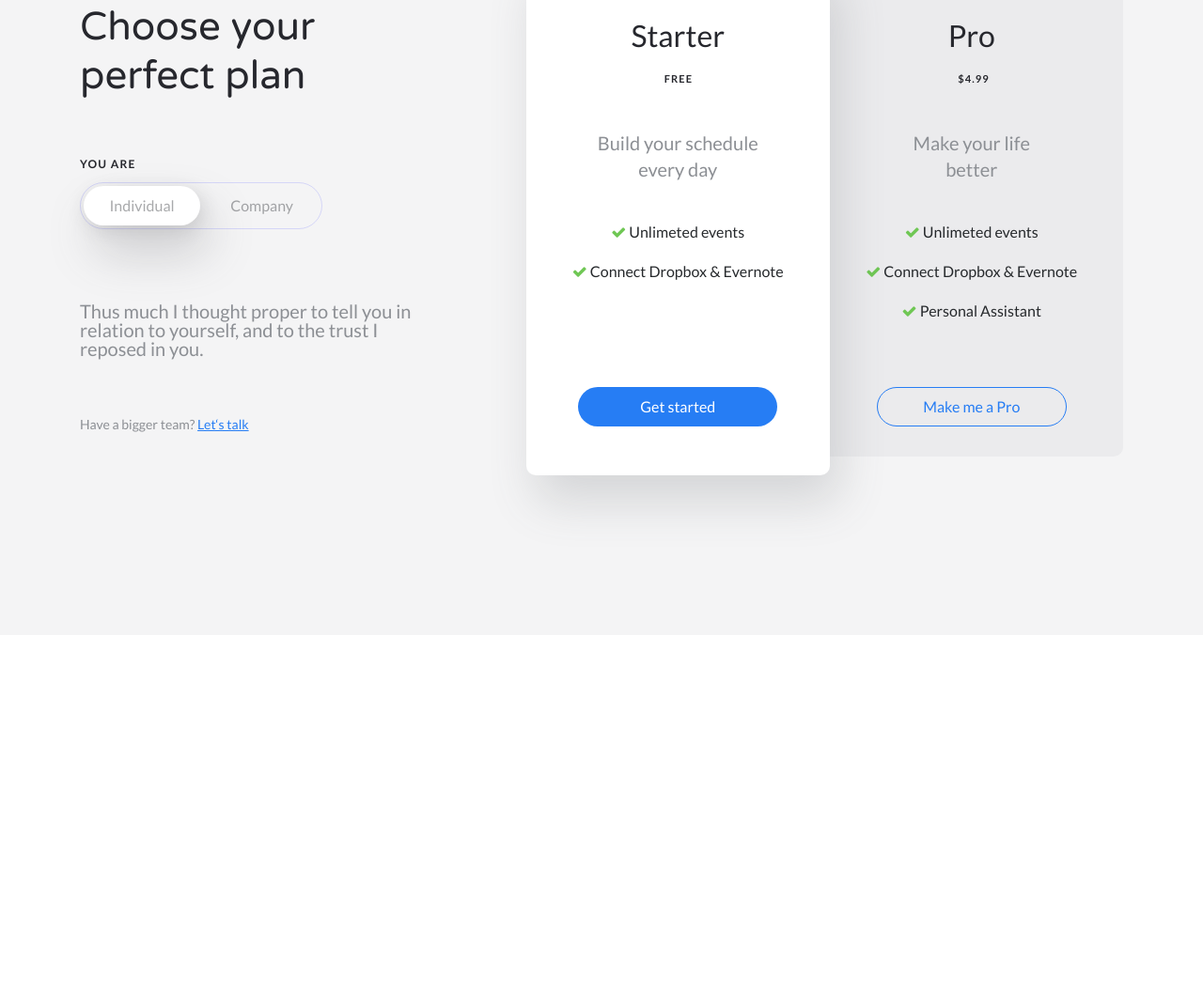
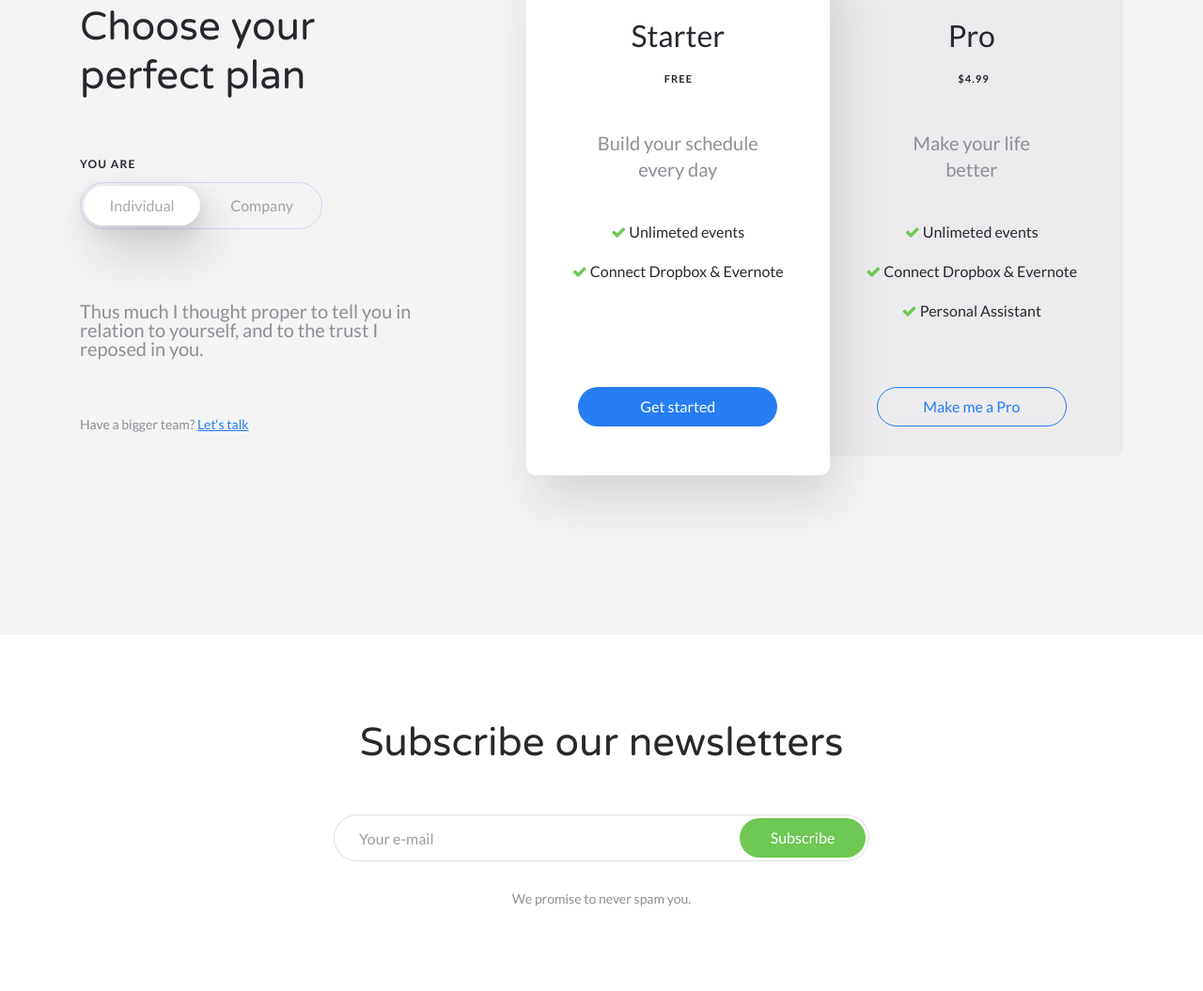
Before and after one commit to Slepko13/JSR-Team-work-1, a website: page index.html in a window 1280 px wide. Shown: the part 224-1279 px from the top of the page at 94% size. Before the commit the page ends 900 px from the top, so only its background shows below. Drawn offline with Linux system fonts and the light colour scheme.

Commit message:
subscribe section added

```diff
--- a/index.html
+++ b/index.html
@@ -69,6 +69,21 @@
 
         </div>
     </section>
+    <section class="subscribe ">
+
+        <div class="container ">
+            <div class="wrapper row">
+                <div class="title col-12">Subscribe our newsletters</div>
+                <form action="" class="form col-10 col-lg-6">
+                    <input class="form__input" type="text" placeholder="Your e-mail">
+
+                    <input class="form__submit" type="submit" value="Subscribe">
+                </form>
+                <div class="promise col-12">We promise to never spam you.</div>
+
+            </div>
+        </div>
+    </section>
 
     <script src="js/mykola.js"></script>
 </body>
--- /dev/null
+++ b/sass/_subscribe.scss
@@ -0,0 +1,73 @@
+.subscribe {
+    text-align: center;
+    min-height: 350px;
+    padding-top: 89px;
+
+    .wrapper {
+        display: flex;
+        flex-direction: column;
+        justify-content: center;
+        align-items: center;
+        .title {
+            @media screen and(max-width: 425px) {
+                position: relative;
+                margin-top: 5px;
+                font-size: 28px;
+            }
+            height: 33px;
+            color: #26292c;
+            font-family: "Varela Round";
+            font-size: 42px;
+            font-weight: 400;
+            line-height: 52px;
+        }
+        .form {
+            position: relative;
+            margin-top: 50px;
+            margin-bottom: 28px;
+            padding: 0;
+            // display: flex;
+            // justify-content: center;
+
+            .form__input {
+                width: 100%;
+                height: 50px;
+                border-radius: 25px;
+                border: 1px solid rgba(38, 41, 44, 0.2);
+                padding-left: 26px;
+                color: #26292c;
+                font-family: Lato;
+                font-size: 16px;
+                font-weight: 400;
+                opacity: 0.7;
+            }
+            .form__submit {
+                @media screen and(max-width: 425px) {
+                    position: relative;
+                    margin-top: 5px;
+                }
+                position: absolute;
+                top: 4px;
+                right: 4px;
+                width: 134px;
+                height: 42px;
+                border-radius: 21px;
+                background-color: #6fc754;
+                color: #ffffff;
+                font-family: Lato;
+                font-size: 16px;
+                font-weight: 400;
+                border: none;
+            }
+        }
+        .promise {
+            height: 14px;
+            color: #8c8f94;
+            font-family: Lato;
+            font-size: 14px;
+            font-weight: 400;
+            line-height: 24px;
+            margin-bottom: 86px;
+        }
+    }
+}
--- a/sass/mykola.scss
+++ b/sass/mykola.scss
@@ -1 +1,2 @@
 @import "choose";
+@import "subscribe";
```
Also changed, not shown: css/mykola.css.
